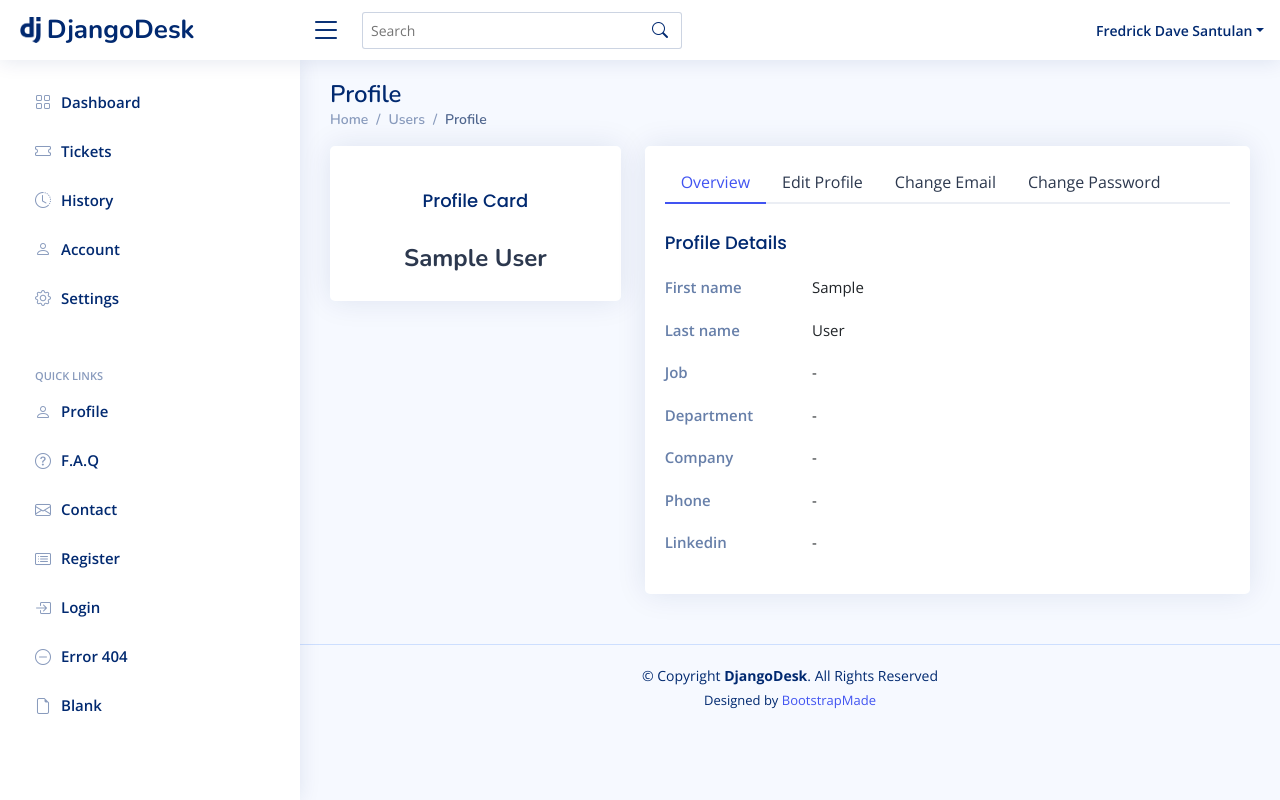
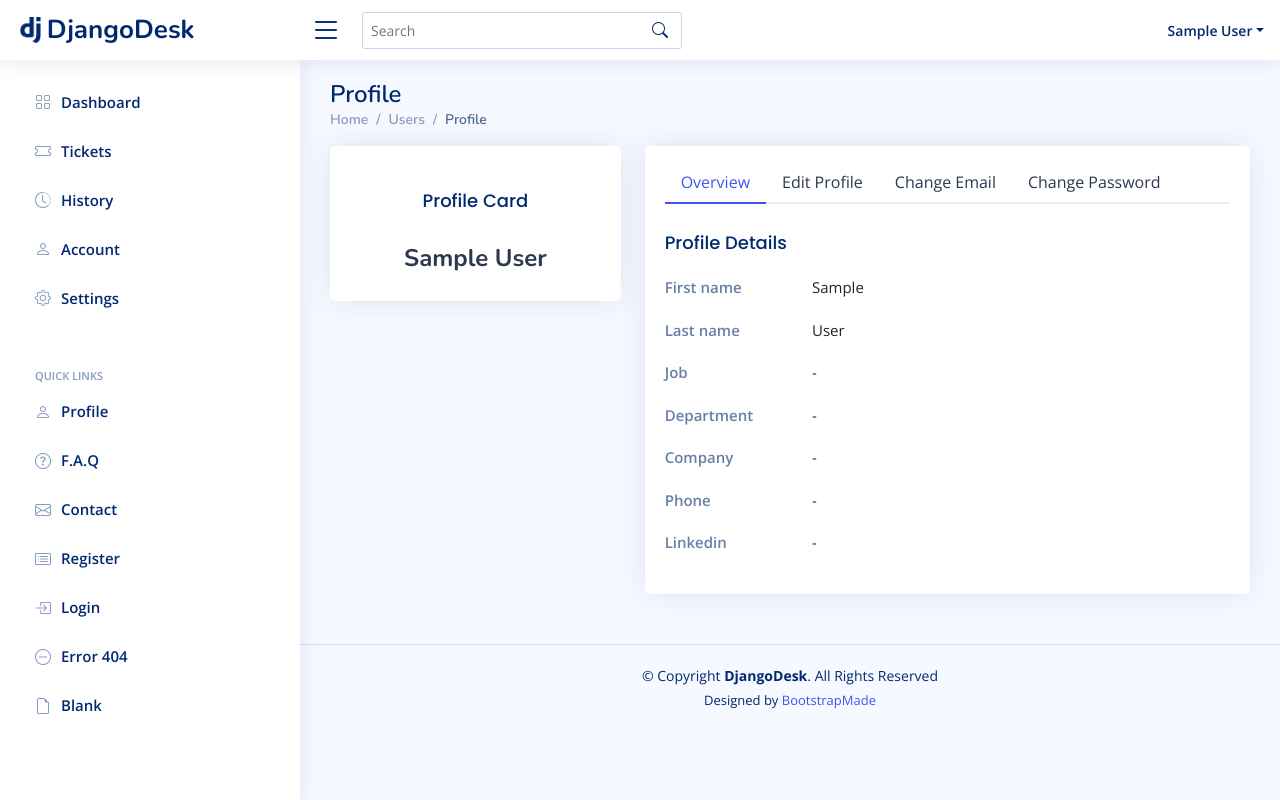
Before and after one commit to fredrickdave/DjangoDesk, a Django app: page /user/profile/ in a window 1280 px wide. Run offline with Django 4.2, Linux system fonts and the light colour scheme; the visitor is signed in with stand-in values (Sample User, id 1).

Commit message:
Adjust display of user profile info

```diff
--- a/apps/users/templates/users/profile.html
+++ b/apps/users/templates/users/profile.html
@@ -115,7 +115,11 @@
                   <div class="col-lg-3 col-md-4 label">{{ form_field.label }}</div>
                   <div class="col-lg-9 col-md-8">
                     {% if form_field.label != "Department" %}
-                      {% if form_field.value %}{{ form_field.value }}{% else %}-{% endif %}
+                      {% if form_field.value %}
+                      {{ form_field.value }}
+                      {% else %}
+                      -
+                      {% endif %}
                     {% else %}
                       {% if request.user.department %}{{ request.user.department }}{% else %}-{% endif %}
                     {% endif %}</div>
--- a/templates/includes/navbar.html
+++ b/templates/includes/navbar.html
@@ -48,13 +48,17 @@
           {% if request.user.avatar %}
           <img src="{{ request.user.avatar.url }}" alt="Profile" class="rounded-circle" />
           {% endif %}
-          <span class="d-none d-md-block dropdown-toggle ps-2">Fredrick Dave Santulan</span>
+          <span class="d-none d-md-block dropdown-toggle ps-2">{{ request.user.get_full_name }}</span>
         </a><!-- End Profile Image Icon -->
 
         <ul class="dropdown-menu dropdown-menu-end dropdown-menu-arrow profile">
           <li class="dropdown-header">
-            <h6>Fredrick Dave Santulan</h6>
-            <span>Web Designer</span>
+            <h6>{{ request.user.get_full_name }}</h6>
+            <span>
+              {% if request.user.job %}
+              {{request.user.job}}
+              {% endif %}
+            </span>
           </li>
           <li>
             <hr class="dropdown-divider" />
```
